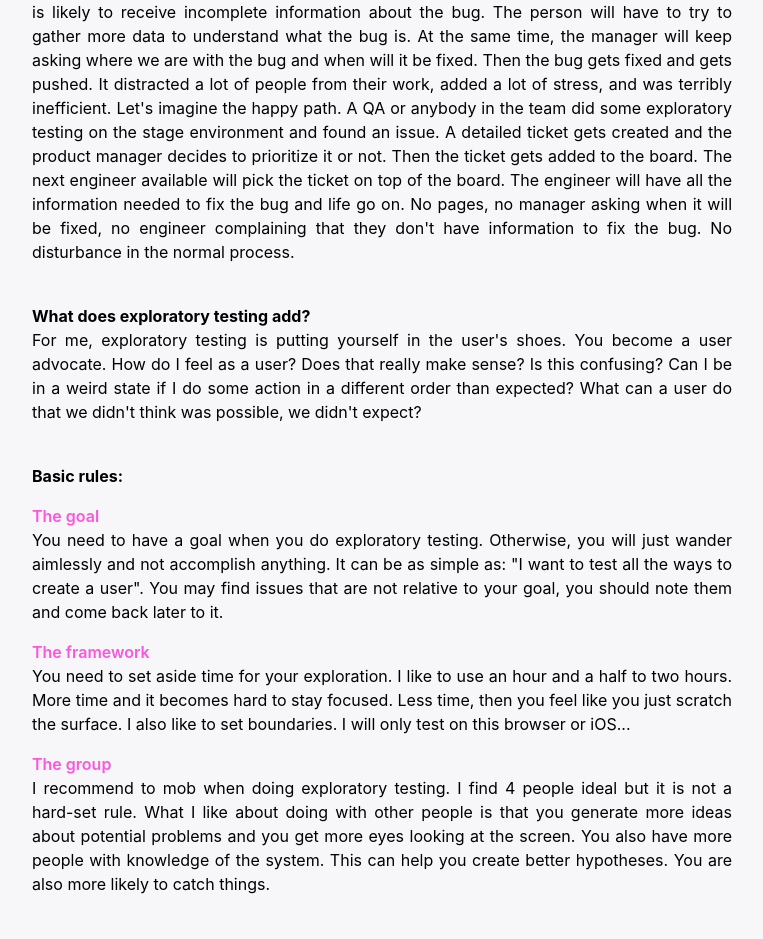
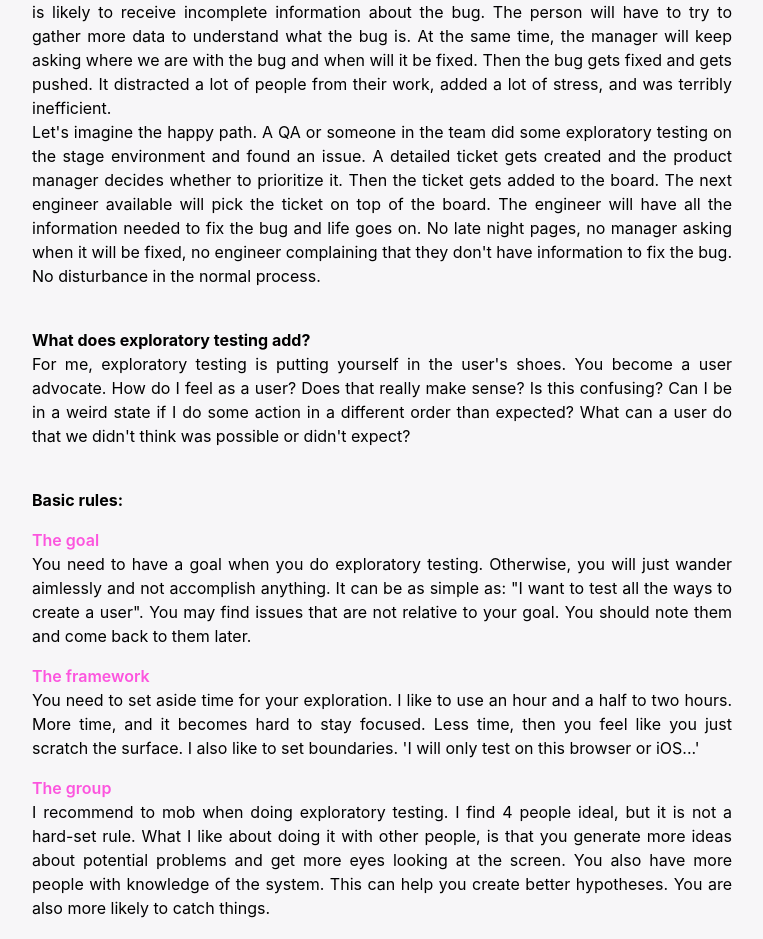
Before and after one commit to willot/Quality, a React (Create React App) app: page /exploratoryTesting in a window 1280 px wide. Shown: the part 1000-1939 px from the top of the page, without its empty margins (140-903 px from the left). Built offline with nearby package versions, Linux system fonts and the light colour scheme.

Commit message:
correct the grammar with eric

```diff
--- a/src/pages/ExploratoryTesting.tsx
+++ b/src/pages/ExploratoryTesting.tsx
@@ -42,12 +42,14 @@ export const ExploratoryTesting = () => {
                             incomplete information about the bug. The person will have to try to gather more data to
                             understand what the bug is. At the same time, the manager will keep asking where we are with
                             the bug and when will it be fixed. Then the bug gets fixed and gets pushed. It distracted a
-                            lot of people from their work, added a lot of stress, and was terribly inefficient. Let's
-                            imagine the happy path. A QA or anybody in the team did some exploratory testing on the
+                            lot of people from their work, added a lot of stress, and was terribly inefficient.</p>
+                            <p>
+                                Let's
+                            imagine the happy path. A QA or someone in the team did some exploratory testing on the
                             stage environment and found an issue. A detailed ticket gets created and the product manager
-                            decides to prioritize it or not. Then the ticket gets added to the board. The next engineer
+                            decides whether to prioritize it. Then the ticket gets added to the board. The next engineer
                             available will pick the ticket on top of the board. The engineer will have all the
-                            information needed to fix the bug and life go on. No pages, no manager asking when it will
+                            information needed to fix the bug and life goes on. No late night pages, no manager asking when it will
                             be fixed, no engineer complaining that they don't have information to fix the bug. No
                             disturbance in the normal process.</p>
                     </section>
@@ -56,30 +58,30 @@ export const ExploratoryTesting = () => {
                         <p>For me, exploratory testing is putting yourself in the user's shoes. You become a user
                             advocate. How do I feel as a user? Does that really make sense? Is this confusing? Can I be
                             in a weird state if I do some action in a different order than expected? What can a user do
-                            that we didn't think was possible, we didn't expect?</p>
+                            that we didn't think was possible or didn't expect?</p>
                     </section>
                     <section>
                         <h2 className="font-bold">Basic rules:</h2>
                         <h3 className="text-pink font-semibold pt-4">The goal</h3>
                         <p>You need to have a goal when you do exploratory testing. Otherwise, you will just wander
                             aimlessly and not accomplish anything. It can be as simple as: "I want to test all the ways
-                            to create a user". You may find issues that are not relative to your goal, you should note
-                            them and come back later to it.</p>
+                            to create a user". You may find issues that are not relative to your goal. You should note
+                            them and come back to them later.</p>
                         <h3 className="text-pink font-semibold pt-4">The framework</h3>
                         <p>You need to set aside time for your exploration. I like to use an hour and a half to two
-                            hours. More time and it becomes hard to stay focused. Less time, then you feel like you just
-                            scratch the surface. I also like to set boundaries. I will only test on this browser or
-                            iOS...</p>
+                            hours. More time, and it becomes hard to stay focused. Less time, then you feel like you just
+                            scratch the surface. I also like to set boundaries. 'I will only test on this browser or
+                            iOS...'</p>
                         <h3 className="text-pink font-semibold pt-4">The group</h3>
-                        <p>I recommend to mob when doing exploratory testing. I find 4 people ideal but it is not a
-                            hard-set rule. What I like about doing with other people is that you generate more ideas
-                            about potential problems and you get more eyes looking at the screen. You also have more
+                        <p>I recommend to mob when doing exploratory testing. I find 4 people ideal, but it is not a
+                            hard-set rule. What I like about doing it with other people, is that you generate more ideas
+                            about potential problems and get more eyes looking at the screen. You also have more
                             people with knowledge of the system. This can help you create better hypotheses. You are
                             also more likely to catch things.</p>
                     </section>
                     <section>
-                        <h2 className="font-bold pt-10">What do you need to focus on?</h2>
-                        <p className="pb-2">These four sections are based on the "Explore it!" book</p>
+                        <h2 className="font-bold pt-10">Diving deeper</h2>
+                        <p className="pb-2">These four concepts are based on the "Explore it!" book</p>
                         <ul>
                             <Link to="/interactions" className="text-lg underline underline-offset-2 px-2">
                                 Interactions
@@ -98,7 +100,6 @@ export const ExploratoryTesting = () => {
                                 its
                                 environment</Link>
                         </ul>
-
                     </section>
                 </section>
             </LayoutWrapper>
--- a/src/pages/Interactions.tsx
+++ b/src/pages/Interactions.tsx
@@ -36,21 +36,25 @@ export const Interactions = () => {
             <LayoutWrapper section="interactions" page="interactions">
                 <section
                     className="bg-white-bg h-full text-black text-justify py-10 px-1">
-                    <p>You know your application. You use it every day. But, do you really know it? Did you ever try to
+                    <p>You think you know your application. You use it every day, right? But, do you really know it? Did
+                        you ever try to
                         do things out of order? Did you try to use your keyboard instead of your mouse to navigate? Did
-                        you try to use a screen reader? When I explore an app I try to think like my kid and be curious.
-                        I try to act like I don't know better. These are things you can do to try to change the way you
-                        interact with the application you are exploring.
+                        you try to use a screen reader?</p>
+                    <p>When I explore an app, I try to think like my kid does and try to be curious.
+                        I try to act like I don't know better. Here are some things you can do to try to change the way
+                        you
+                        interact with the application you are exploring:
                     </p>
                     <section className="py-10">
                         <h2 className="font-bold">Play with the URL</h2>
-                        <p>Did you ever try to mess with the URL? Click on the link below or better try to play with the
-                            URL of this page. This is a simple app but sometimes the URL contains ids or parameters. It
-                            is often a good thing to try to mess with them and see what happens. See if the application
-                            breaks or if you get access to things you shouldn't be able to. It is an issue that you can
-                            sometimes find in applications. The application is properly secure against users that are
-                            not logged in but, when you are logged in you can sometimes take actions you shouldn't be
-                            able to. This happens when endpoints are not properly secure with the right permissions.
+                        <p>Did you ever try to mess with the URL? Click on the link below or, better yet, try to play
+                            with the
+                            URL of this page. This is a simple app, but sometimes the URL contains ids or parameters. It
+                            is often a good thing to try to mess with them, and see what happens. See if the application
+                            breaks, or if you get access to things you shouldn't be able to. It is an issue that
+                            commonly occurs in applications. The application is properly secured against users that are
+                            not logged in. However, when you are logged in, you can sometimes take actions you shouldn't be
+                            able to. This happens when endpoints are not properly secured with the right permissions.
                             Messing with a URL is a simple way to try things. You can also use tools like <a
                                 className="text-blue underline underline-offset-2"
                                 href={"https://www.postman.com/"}>postman</a>.</p>
@@ -60,7 +64,8 @@ export const Interactions = () => {
                     </section>
                     <section className="pb-10">
                         <h2 className="font-bold">Use your keyboard</h2>
-                        <p>A lot of people use their keyboards to navigate into applications. Using a keyboard can have a
+                        <p>A lot of people use their keyboards to navigate into applications. Using a keyboard can have
+                            a
                             huge impact on your interaction with an application. These are examples of what can go wrong
                             when using a keyboard.</p>
                         <section className="pt-4">
```
